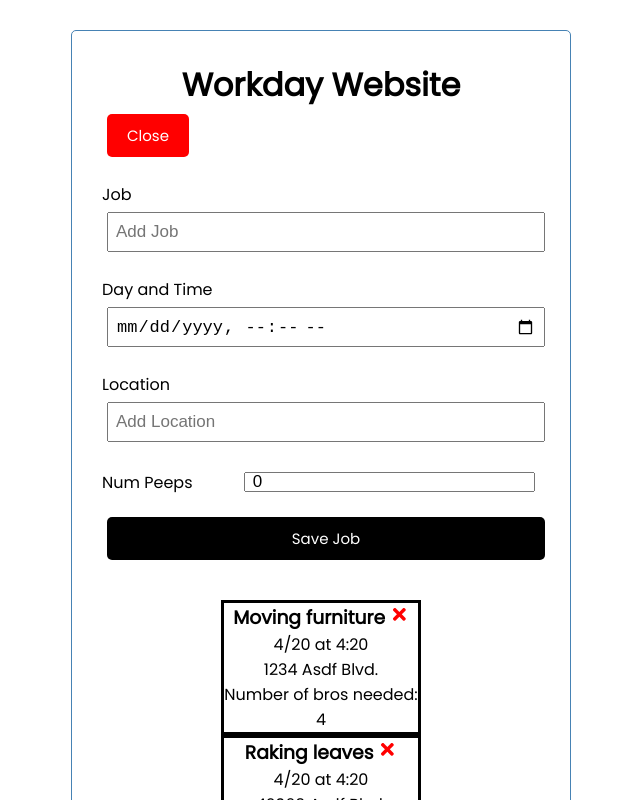
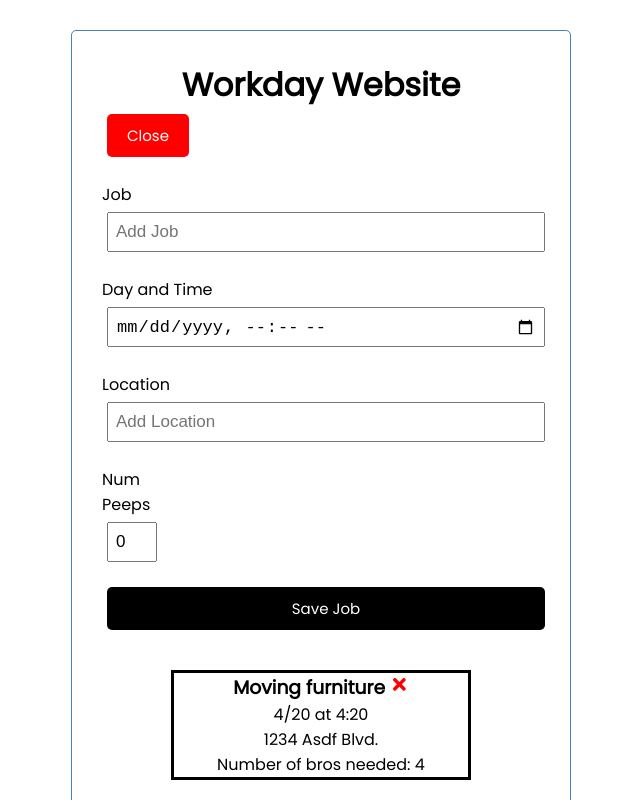
Before and after one commit to dlee371/WorkdayWebsite, a React (Create React App) app in the folder workday/: page / in a window 1280 px wide. Both pictures are taken after a click on the button "Add". Shown: the top 800 px of the page, without its empty margins (319-959 px from the left). Built offline with nearby package versions, Linux system fonts and the light colour scheme.

Commit message:
added some css to adjust things on UI side

```diff
--- a/workday/src/components/AddJob.js
+++ b/workday/src/components/AddJob.js
@@ -39,7 +39,7 @@
                 <input type='text' placeholder="Add Location"
                 value={loc} onChange={(e) => setLoc(e.target.value)}/>
             </div>
-            <div className='form-control form-control-check'>
+            <div className='form-control digs'>
                 <label>Num Peeps</label>
                 <input type='number'
                 value={peeps} onChange={(e) => setPeeps(e.target.value)} />
--- a/workday/src/components/Header.js
+++ b/workday/src/components/Header.js
@@ -11,10 +11,6 @@
     )
 }
 
-// Header.defaultProps = {
-//     title: 'Workday',
-// }
-
 Header.propTypes = {
     title: PropTypes.string.isRequired,
 }
--- a/workday/src/index.css
+++ b/workday/src/index.css
@@ -1,12 +1,19 @@
 @import url('https://fonts.googleapis.com/css2?family=Poppins:wght@300;400&display=swap');
 
 
+
+.digs {
+  width: 50px;
+}
+
 .box {
   border-style: solid;
-  width: 200px;
+  width: 300px;
   height: auto;
   align-items: center;
   margin: auto;
+  margin-bottom: 30px;
+
 }
 
 .gift {
```
